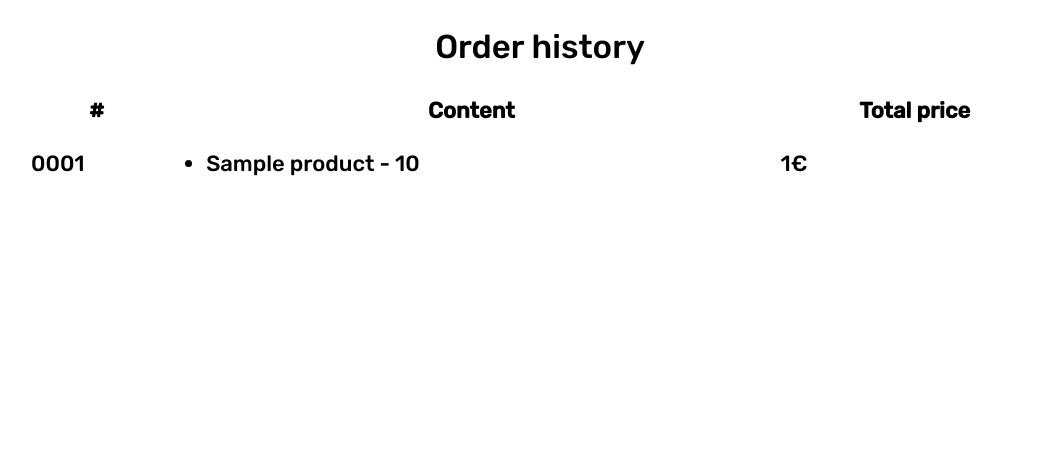
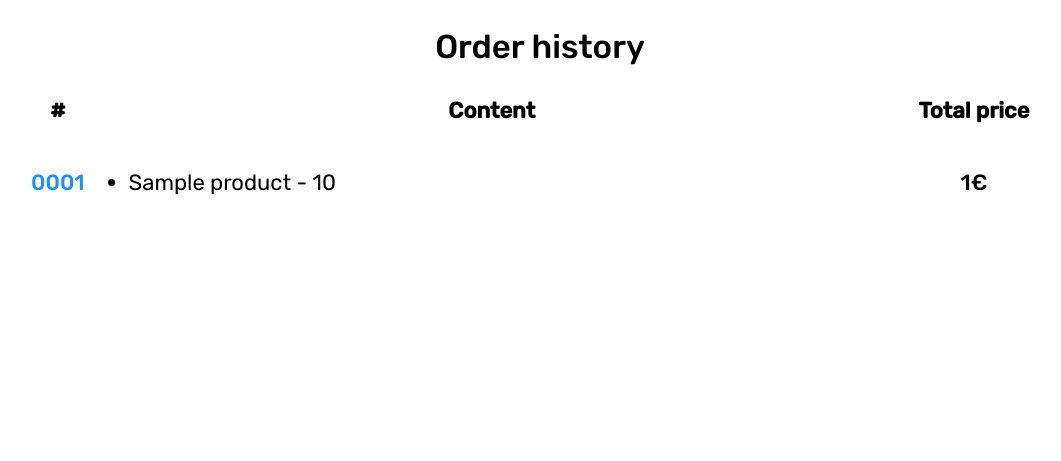
Before and after one commit to nikotlichnik/pizza-store, a Django app: template pizza_store_app/templates/pizza_store_app/order_history.html in a window 1280 px wide. Shown: the part 150-611 px from the top of the page, without its empty margins (100-1161 px from the left). Run offline with Django 3.2, Linux system fonts and the light colour scheme; the template is opened without the code that fills it: most values are stand-ins (such as "Sample title", 1, 10 or a date in 2020).

Commit message:
added order history styles

```diff
--- a/pizza_store_app/templates/pizza_store_app/order_detail.html
+++ b/pizza_store_app/templates/pizza_store_app/order_detail.html
@@ -21,6 +21,8 @@
 
     {% if order.comment %}
         <h3 class="order-details__subtitle">Comment:</h3>
-        <p class="order-details__value">Comment: {{ order.comment }}</p>
+        <p class="order-details__value"> {{ order.comment }}</p>
     {% endif %}
+
+    <p class="back">Back to <a class="history-link" href="{% url 'pizza_store_app:order_history' %}">order history</a></p>
 {% endblock %}
--- a/pizza_store_app/templates/pizza_store_app/order_history.html
+++ b/pizza_store_app/templates/pizza_store_app/order_history.html
@@ -2,7 +2,11 @@
 
 {% block content %}
     <h2>Order history</h2>
-    <table>
+    <table class="history">
+        <colgroup>
+            <col class="col_counter">
+            <col class="col_product">
+        </colgroup>
     <tr>
         <th>#</th>
         <th>Content</th>
@@ -10,15 +14,15 @@
     </tr>
         {% for order in order_list %}
             <tr>
-                <td><a href="{% url 'pizza_store_app:order_details' order.id %}">{{ order.id | stringformat:"04d" }}</a></td>
+                <td class="history__counter"><a class="history-link" href="{% url 'pizza_store_app:order_details' order.id %}">{{ order.id | stringformat:"04d" }}</a></td>
                 <td>
                     <ul>
                         {% for ordered_item in order.ordereditem_set.all %}
-                            <li>{{ ordered_item.product.name }} - {{ ordered_item.quantity }}</li>
+                            <li class="history__product-name">{{ ordered_item.product.name }} - {{ ordered_item.quantity }}</li>
                         {% endfor %}
                     </ul>
                 </td>
-            <td>{{ order.total_price }}€</td>
+            <td class="history__price">{{ order.total_price }}€</td>
             </tr>
         {% endfor %}
     </table>
--- a/static/css/style.css
+++ b/static/css/style.css
@@ -533,7 +533,6 @@
 }
 
 ul.order-details__value{
-    margin: 0;
     padding: 0;
     padding-left: 70px;
 }
@@ -548,6 +547,41 @@
     margin-bottom: 40px;
 }
 
+.back{
+    font-weight: 400;
+}
+
+.history{
+    margin-bottom: 40px;
+}
+
+.history th{
+    padding-bottom: 20px;
+}
+
+.history li{
+    font-weight: 400;
+}
+
+.history__counter{
+    vertical-align: center;
+}
+
+.history-link{
+    text-decoration: none;
+    color: dodgerblue;
+}
+
+.history-link:hover {
+    border-bottom: 1px dashed darkslategrey;
+}
+
+.history__product-name{
+        white-space: nowrap;
+}
+.history__price{
+    text-align: center;
+}
 .page-footer {
     display: flex;
     flex-direction: column;
```
